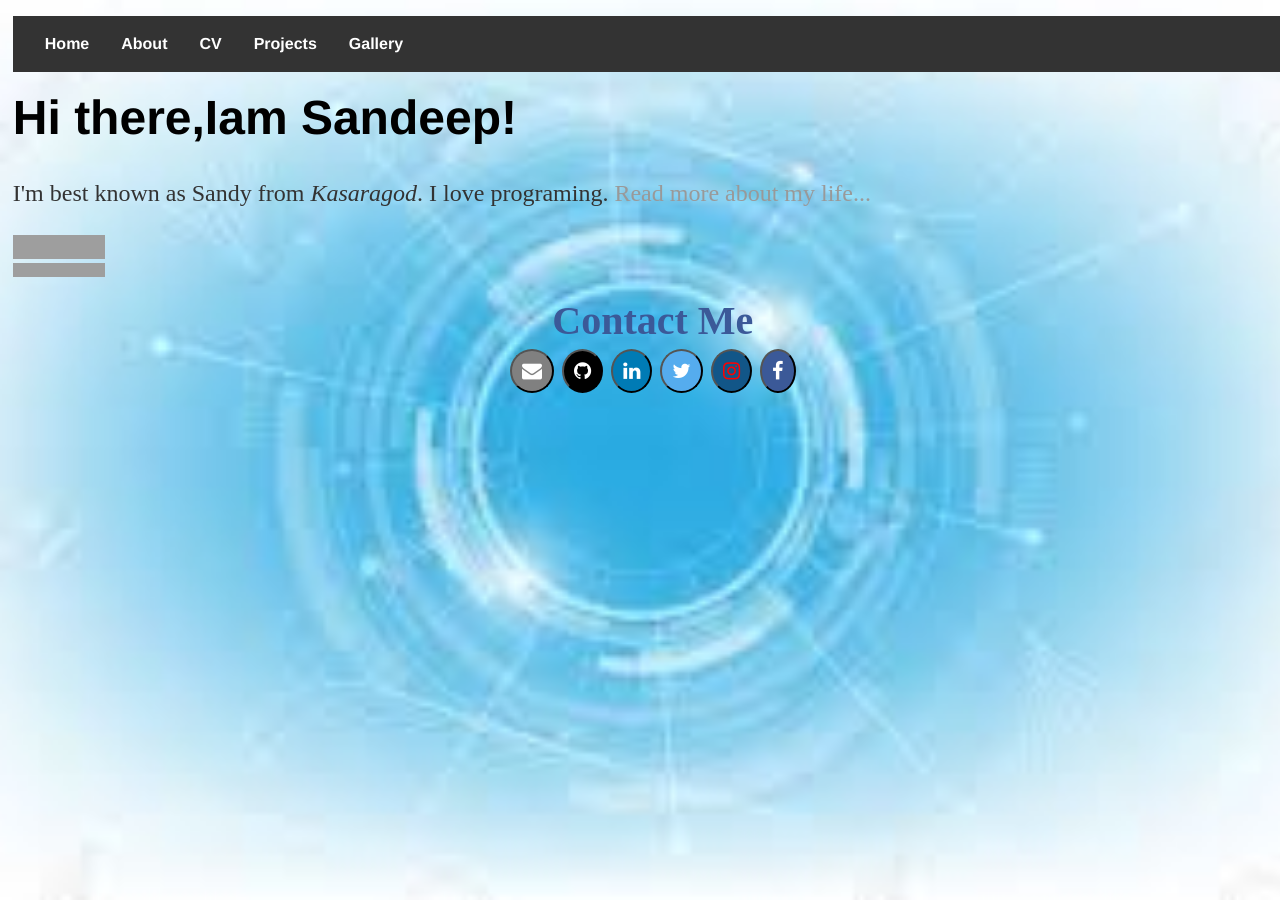
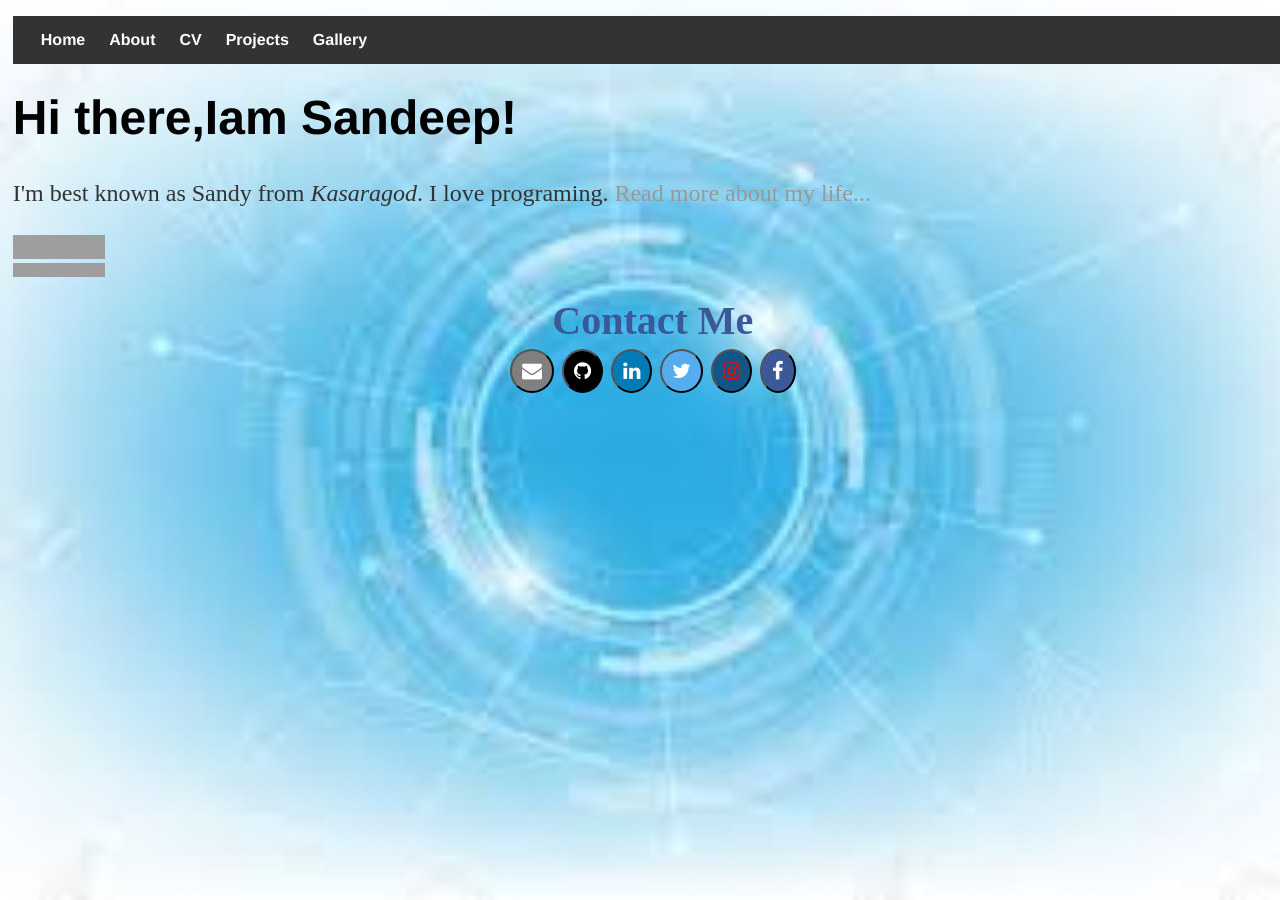
Before and after one commit to sandeepnayaks/sandeepnayaks.github.io, a Jekyll site: the page built from index.html, in a window 1280 px wide. Built offline with Jekyll 4.4.1, drawn with Linux system fonts in a browser that asks for light colours; grey boxes are pictures that could not be loaded.

Commit message:
Update main.css

```diff
--- a/css/main.css
+++ b/css/main.css
@@ -83,7 +83,7 @@ nav ul li a {
   display: block;
   color: white;
   text-align: center;
-  padding: 14px 16px;
+  padding: 10px 12px;
   text-decoration: none;
 }
 .fa {
```
